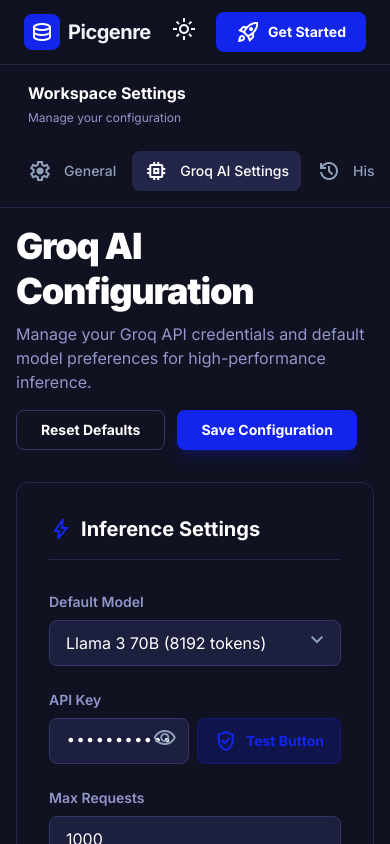
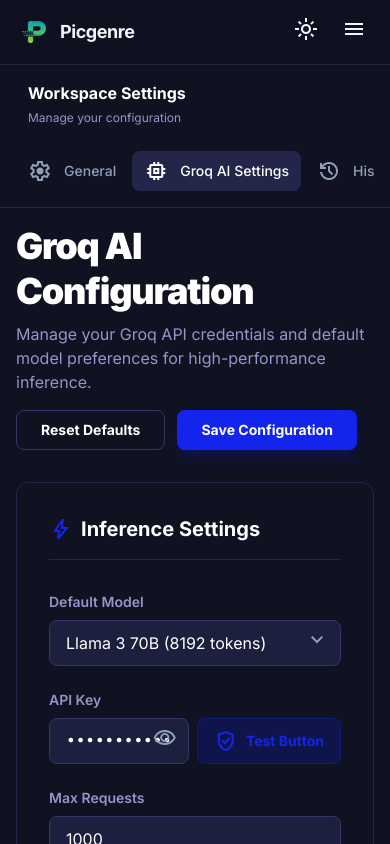
Before and after one commit to jisan-mahmud/picgenre-2.0, a React (Vite) app: page /settings/ai-models in a window 390 px wide. Shown: the top 844 px of the page. Built offline with nearby package versions, Linux system fonts and the light colour scheme.

Commit message:
update: mobile menu

```diff
--- a/index.html
+++ b/index.html
@@ -3,7 +3,7 @@
 
 <head>
   <meta charset="UTF-8" />
-  <link rel="icon" type="image/svg+xml" href="/vite.svg" />
+  <link rel="icon" type="image/svg+xml" href="/icon.png" />
   <link href="https://fonts.googleapis.com/css2?family=Inter:wght@400;500;600;700;800;900&display=swap"
     rel="stylesheet" />
 
--- a/src/components/layouts/Header.jsx
+++ b/src/components/layouts/Header.jsx
@@ -1,43 +1,73 @@
-import React from 'react'
+import React, { useState } from 'react'
 import { useTheme } from '../../hooks/useTheme'
 import { Link } from 'react-router-dom';
 
 export default function Header() {
     const { theme, toggleTheme } = useTheme();
+    const [isMenuOpen, setIsMenuOpen] = useState(false);
+
     return (
        <header className="sticky top-0 z-50 w-full border-b border-slate-200 dark:border-slate-800 bg-background-light/80 dark:bg-background-dark/80 backdrop-blur-md">
-                <div className="max-w-7xl mx-auto px-6 h-16 flex items-center justify-between">
+                <div className="max-w-7xl mx-auto px-4 sm:px-6 h-16 flex items-center justify-between">
                     <div className="flex items-center gap-2 group cursor-pointer">
-                        <div className="bg-primary p-1.5 rounded-lg flex items-center justify-center">
-                            <span className="material-symbols-outlined text-white text-xl">database</span>
+                        <div className="p-1.5 rounded-lg flex items-center justify-center">
+                            <img src="/icon.png" alt="Picgenre Logo" className="w-6 h-6 sm:w-8 sm:h-8 object-contain" />
                         </div>
-                        <Link to="/" className="text-xl font-bold tracking-tight">Picgenre</Link>
+                        <Link to="/" className="text-lg sm:text-xl font-bold tracking-tight">Picgenre</Link>
                     </div>
-                    <nav className="hidden md:flex items-center gap-8">
+                    <nav className="hidden md:flex items-center gap-6 lg:gap-8">
                         <a className="text-sm font-medium hover:text-primary transition-colors" href="#">Features</a>
                         <a className="text-sm font-medium hover:text-primary transition-colors" href="#">Documentation</a>
                         <Link to="/pricing" className="text-sm font-medium hover:text-primary transition-colors">Pricing</Link>
                         <Link to="/shop" className="text-sm font-medium hover:text-primary transition-colors">Shop</Link>
                     </nav>
-                    <div className="flex items-center gap-3">
+                    <div className="flex items-center gap-2 sm:gap-3">
                         <button
                             onClick={toggleTheme}
                             className="p-2 rounded-lg hover:bg-slate-200 dark:hover:bg-slate-800 transition-colors"
                             aria-label="Toggle theme"
                         >
-                            <span className="material-symbols-outlined text-xl">
+                            <span className="material-symbols-outlined text-lg sm:text-xl">
                                 {theme === 'dark' ? 'light_mode' : 'dark_mode'}
                             </span>
                         </button>
-                        <Link to="/login" className="hidden sm:flex text-sm font-semibold px-4 py-2 rounded-lg hover:bg-slate-200 dark:hover:bg-slate-800 transition-colors">
+                        <Link to="/login" className="hidden sm:flex text-sm font-semibold px-3 sm:px-4 py-2 rounded-lg hover:bg-slate-200 dark:hover:bg-slate-800 transition-colors">
                             Sign In
                         </Link>
-                        <Link to="/workspace" className="bg-primary text-white text-sm font-bold px-5 py-2 rounded-lg hover:bg-blue-700 transition-all flex items-center gap-2">
+                        <Link to="/workspace" className="hidden sm:flex bg-primary text-white text-xs sm:text-sm font-bold px-3 sm:px-5 py-2 rounded-lg hover:bg-blue-700 transition-all items-center gap-1 sm:gap-2">
                             <span className="material-symbols-outlined text-sm">rocket_launch</span>
-                            Get Started
+                            <span className="hidden sm:inline">Get Started</span>
+                            <span className="sm:hidden">Start</span>
                         </Link>
+                        <button
+                            onClick={() => setIsMenuOpen(!isMenuOpen)}
+                            className="md:hidden p-2 rounded-lg hover:bg-slate-200 dark:hover:bg-slate-800 transition-colors"
+                            aria-label="Toggle menu"
+                        >
+                            <span className="material-symbols-outlined text-xl">
+                                {isMenuOpen ? 'close' : 'menu'}
+                            </span>
+                        </button>
                     </div>
                 </div>
+                {isMenuOpen && (
+                    <div className="md:hidden border-t border-slate-200 dark:border-slate-800 bg-background-light dark:bg-background-dark">
+                        <nav className="px-4 py-4 space-y-3">
+                            <a className="block text-sm font-medium hover:text-primary transition-colors py-2" href="#">Features</a>
+                            <a className="block text-sm font-medium hover:text-primary transition-colors py-2" href="#">Documentation</a>
+                            <Link to="/pricing" className="block text-sm font-medium hover:text-primary transition-colors py-2">Pricing</Link>
+                            <Link to="/shop" className="block text-sm font-medium hover:text-primary transition-colors py-2">Shop</Link>
+                            <div className="pt-3 border-t border-slate-200 dark:border-slate-800 space-y-3">
+                                <Link to="/login" className="block text-sm font-semibold py-2 hover:text-primary transition-colors">
+                                    Sign In
+                                </Link>
+                                <Link to="/workspace" className="block bg-primary text-white text-sm font-bold px-4 py-3 rounded-lg hover:bg-blue-700 transition-all text-center">
+                                    Get Started
+                                </Link>
+                            </div>
+                        </nav>
+                    </div>
+                )}
         </header>
     )
 }
--- a/src/pages/Login.jsx
+++ b/src/pages/Login.jsx
@@ -10,8 +10,8 @@
             <header className="sticky top-0 z-50 w-full border-b border-slate-200 dark:border-slate-800 bg-background-light/80 dark:bg-background-dark/80 backdrop-blur-md">
                 <div className="max-w-7xl mx-auto px-6 h-16 flex items-center justify-between">
                     <div className="flex items-center gap-3">
-                        <div className="size-8 text-primary flex items-center justify-center">
-                            <span className="material-symbols-outlined text-3xl">database</span>
+                        <div className="size-8 flex items-center justify-center">
+                            <img src="/icon.png" alt="Picgenre Logo" className="w-8 h-8 object-contain" />
                         </div>
                         <Link to="/" className="text-xl font-bold tracking-tight">Picgenre</Link>
                     </div>
@@ -32,11 +32,11 @@
                     <div className="px-8 pt-12 pb-14 flex flex-col items-center">
                         <div className="mb-6">
                             <div className="size-16 bg-primary/10 dark:bg-primary/20 rounded-2xl flex items-center justify-center border border-primary/20 dark:border-primary/30">
-                                <span className="material-symbols-outlined text-primary text-4xl">database</span>
+                                <img src="/icon.png" alt="Picgenre Logo" className="w-8 h-8 object-contain" />
                             </div>
                         </div>
                         <h1 className="text-slate-900 dark:text-slate-100 tracking-tight text-3xl font-bold leading-tight text-center pb-2">
-                            Welcome to MetaForge
+                            Welcome to Picgenre
                         </h1>
                         <p className="text-slate-600 dark:text-slate-400 text-base font-normal leading-normal pb-10 text-center max-w-75">
                             Sign in to generate perfect metadata with AI
```
Also changed, not shown: public/icon.png (added).
